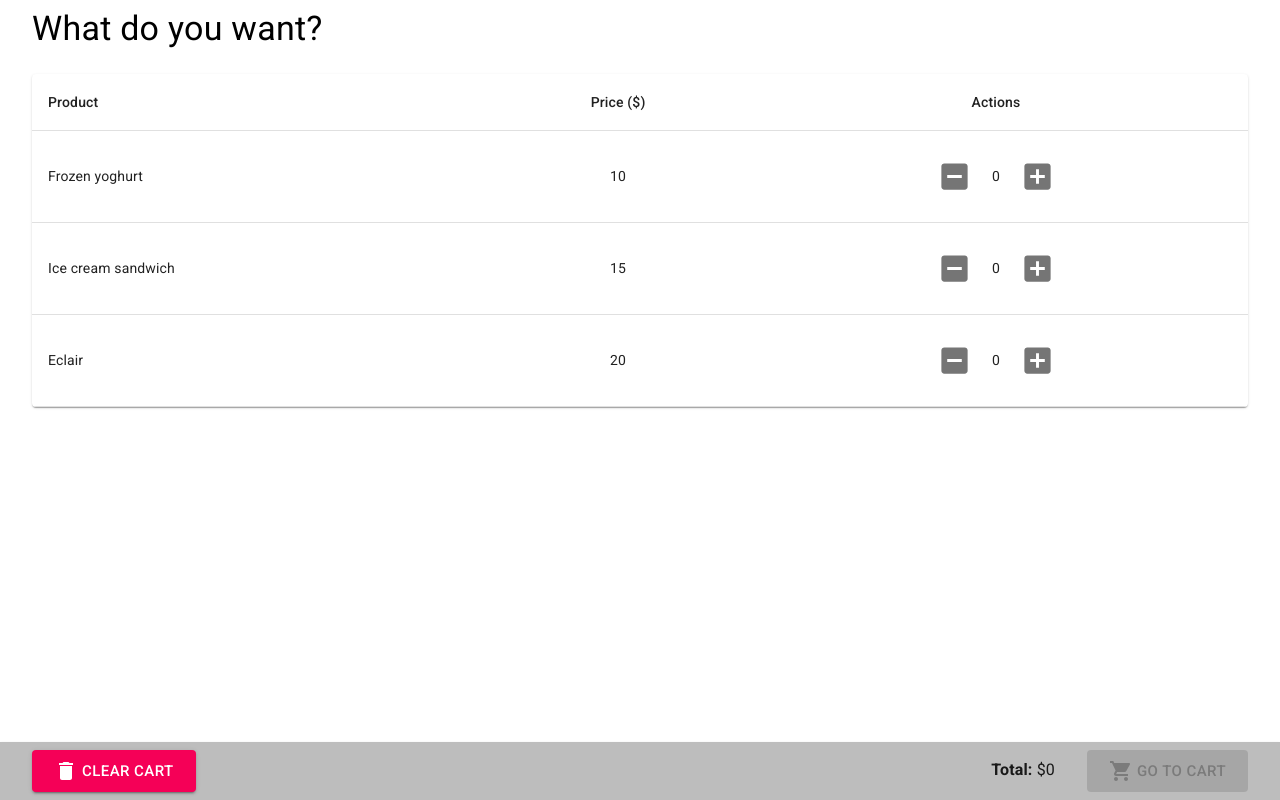
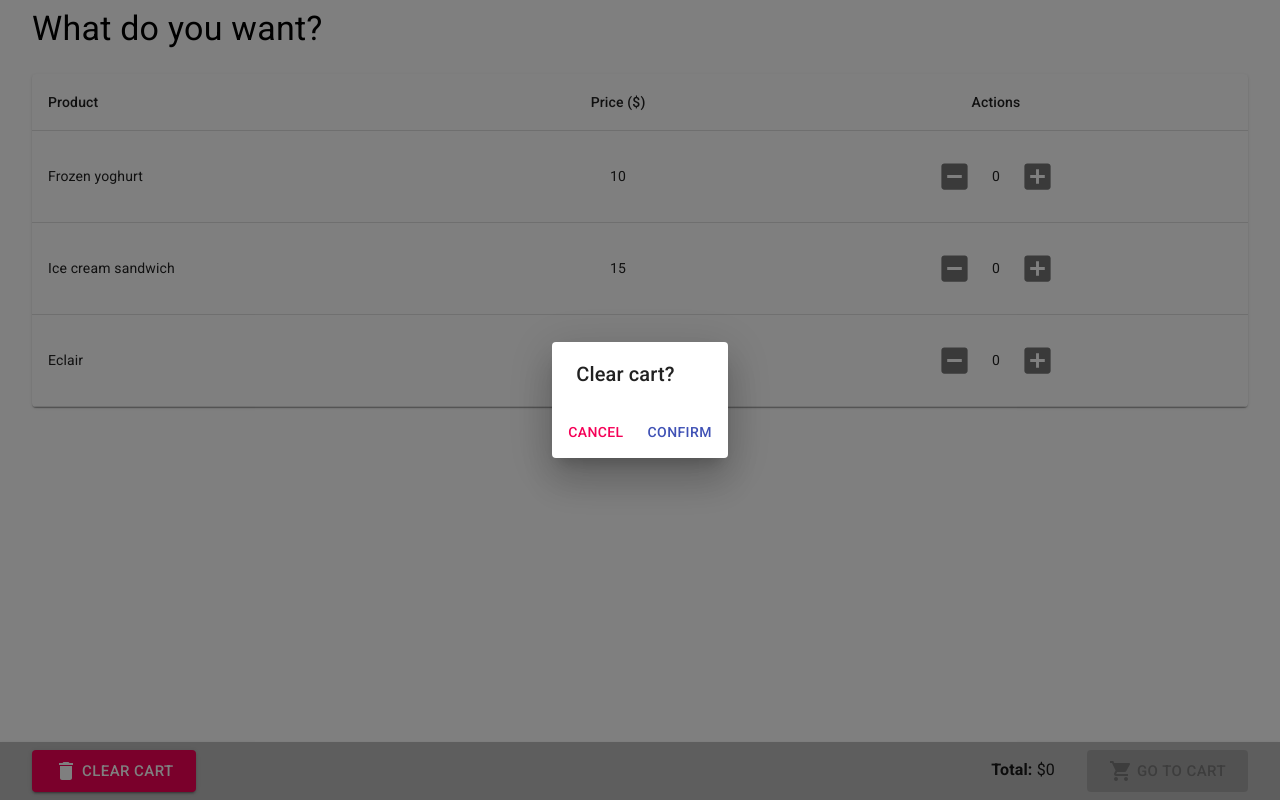
Before and after one commit to guizoxxv/pindureta-app, a React (Create React App) app: page / in a window 1280 px wide. Both pictures are taken after a click on the button "CLEAR CART". Built offline with nearby package versions, Linux system fonts and the light colour scheme.

Commit message:
Implementing dialog context

```diff
--- a/src/context/auth.tsx
+++ b/src/context/auth.tsx
@@ -51,5 +51,3 @@ export const AuthProvider: React.FC = ({ children }) => {
     </AuthContext.Provider>
   );
 };
-
-export default AuthProvider;
--- /dev/null
+++ b/src/context/dialog.tsx
@@ -0,0 +1,43 @@
+
+import React, { createContext, useCallback, useState } from 'react';
+
+interface DialogContextData {
+  isOpen: DialogState;
+  open(dialogId: string): void;
+  close(dialogId: string): void;
+}
+
+interface DialogState {
+  [id: string]: boolean;
+}
+
+const dialogs: DialogState = {
+  clearCardConfirm: false,
+  payNow: false,
+}
+
+export const DialogContext = createContext<DialogContextData>({} as DialogContextData);
+
+export const DialogProvider: React.FC = ({ children }) => {
+  const [isOpen, setIsOpen] = useState<DialogState>(dialogs);
+
+  const open = useCallback((dialogId: string): void => {
+    setIsOpen({
+      ...isOpen,
+      [dialogId]: true,
+    })
+  }, [isOpen]);
+
+  const close = useCallback((dialogId: string): void => {
+    setIsOpen({
+      ...isOpen,
+      [dialogId]: true,
+    })
+  }, [isOpen]);
+
+  return (
+    <DialogContext.Provider value={{ isOpen, open, close }}>
+      {children}
+    </DialogContext.Provider>
+  );
+};
--- a/src/context/order.tsx
+++ b/src/context/order.tsx
@@ -18,16 +18,15 @@ export const OrderContext = createContext<OrderContextData>({} as OrderContextDa
 export const OrderProvider: React.FC = ({ children }) => {
   const { getProduct } = useContext(ProductContext);
 
-  // const [order, setOrder] = useState<Order>(() => {
-  //   const orderFromStorage = localStorage.getItem(`@${appName}:order`);
+  const [order, setOrder] = useState<Order>(() => {
+    const orderFromStorage = localStorage.getItem(`@${appName}:order`);
 
-  //   if (orderFromStorage) {
-  //     return JSON.parse(orderFromStorage);
-  //   }
+    if (orderFromStorage) {
+      return JSON.parse(orderFromStorage);
+    }
 
-  //   return {} as Order;
-  // });
-  const [order, setOrder] = useState<Order>({} as Order);
+    return {} as Order;
+  });
 
   const getQuantityRow = useCallback((productId: string): number => {
     const orderItem = order[productId];
@@ -113,5 +112,3 @@ export const OrderProvider: React.FC = ({ children }) => {
     </OrderContext.Provider>
   );
 };
-
-export default OrderProvider;
--- a/src/context/product.tsx
+++ b/src/context/product.tsx
@@ -23,5 +23,3 @@ export const ProductProvider: React.FC = ({ children }) => {
     </ProductContext.Provider>
   );
 };
-
-export default ProductProvider;
--- a/src/pages/productsList/components/cardTotal.tsx
+++ b/src/pages/productsList/components/cardTotal.tsx
@@ -1,17 +1,14 @@
-import { Button, Paper, Typography, Box } from '@material-ui/core';
+import { Button, Paper, Typography, Box, makeStyles } from '@material-ui/core';
 import DeleteIcon from '@material-ui/icons/Delete';
 import React, { useContext } from 'react';
 import { OrderContext } from '../../../context/order';
 import { Link } from 'react-router-dom';
 import GoToCartButton from './goToCartButton';
+import ClearCardConfirmDialog from './clearCardConfirmDialog';
+import { DialogContext } from '../../../context/dialog';
 
-const CardTotal: React.FC = () => {
-  const { getTotal } = useContext(OrderContext);
-
-  return (
-    <Paper
-      square
-      style={{
+const useStyles = makeStyles({
+  paper: {
     position: 'fixed',
     boxSizing: 'border-box',
     bottom: 0,
@@ -19,10 +16,25 @@ const CardTotal: React.FC = () => {
     width: '100%',
     backgroundColor: '#bdbdbd',
     padding: '0.5rem 2rem',
-      }}
+  }
+});
+
+const CardTotal: React.FC = () => {
+  const { getTotal } = useContext(OrderContext);
+  const { open } = useContext(DialogContext);
+  const classes = useStyles();
+
+  return (
+    <>
+      <Paper className={classes.paper} square>
+        <Box display="flex" alignItems="center" justifyContent="space-between">
+          <Button
+            type="button"
+            variant="contained"
+            color="secondary"
+            size="large"
+            onClick={() => open('clearCardConfirm')}
           >
-      <Box display="flex" alignItems="center" justifyContent="space-between">
-        <Button type="button" variant="contained" color="secondary" size="large">
             <DeleteIcon />
             <Box ml={0.5}>
               Clear Cart
@@ -42,6 +54,8 @@ const CardTotal: React.FC = () => {
           </Box>
         </Box>
       </Paper>
+      <ClearCardConfirmDialog />
+    </>
   );
 };
 
--- /dev/null
+++ b/src/pages/productsList/components/clearCardConfirmDialog.tsx
@@ -0,0 +1,31 @@
+import React, { useContext } from 'react';
+import {
+  Dialog,
+  DialogActions,
+  Button,
+  DialogTitle,
+} from '@material-ui/core';
+import { DialogContext } from '../../../context/dialog';
+
+const ClearCardConfirmDialog: React.FC = () => {
+  const dialogId = 'clearCardConfirm';
+  const { close, isOpen } = useContext(DialogContext);
+
+  return (
+    <Dialog open={isOpen[dialogId]} onClose={() => close(dialogId)} aria-labelledby="form-dialog-title">
+      <DialogTitle>
+        Clear cart?
+      </DialogTitle>
+      <DialogActions>
+        <Button onClick={() => close(dialogId)} color="secondary">
+          Cancel
+        </Button>
+        <Button onClick={() => close(dialogId)} color="primary">
+          Confirm
+        </Button>
+      </DialogActions>
+    </Dialog>
+  );
+};
+
+export default ClearCardConfirmDialog;
```
Also changed, not shown: src/App.tsx (+5 -2 lines). Lines whose indentation alone changed are shown as unchanged.
